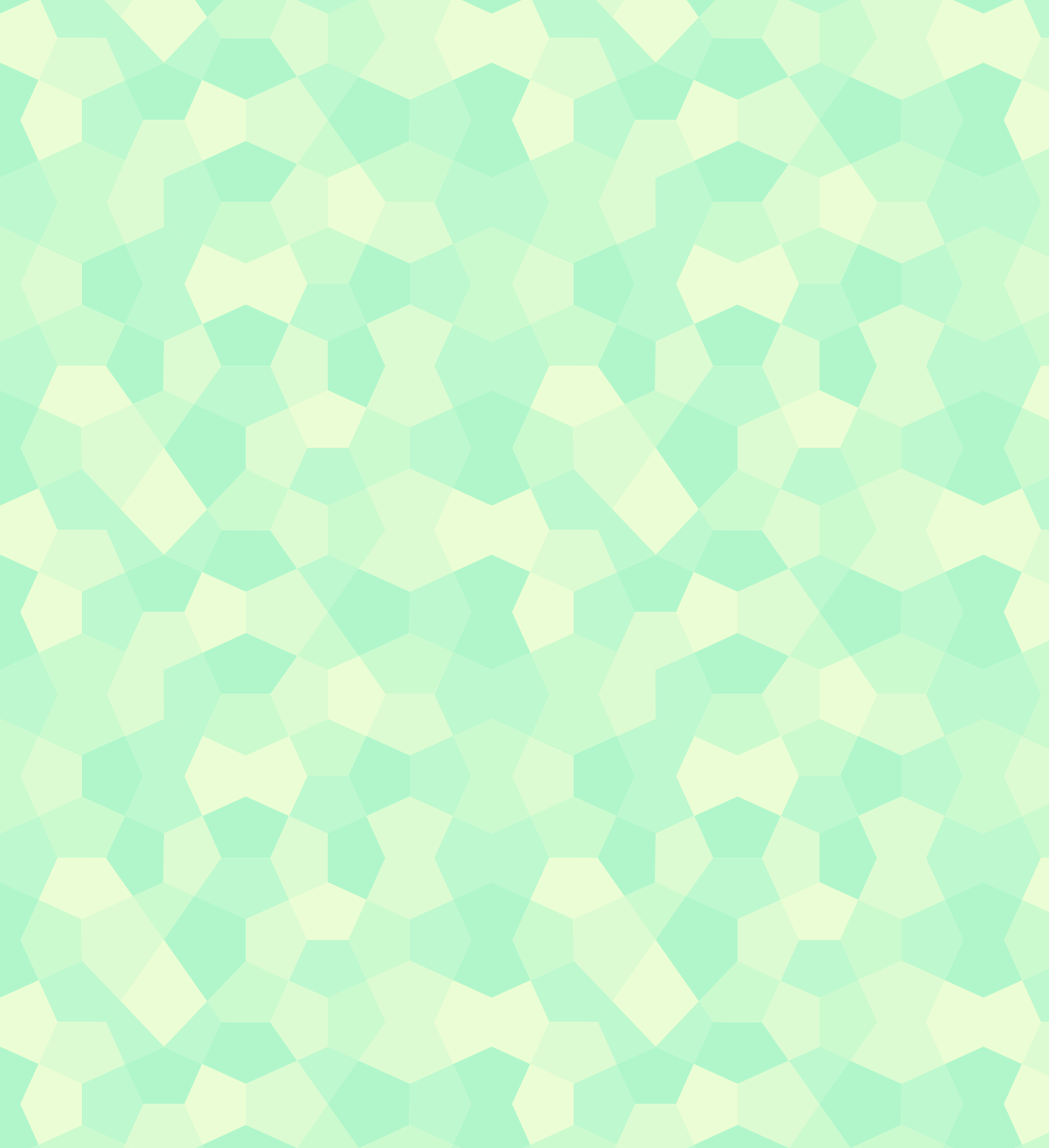
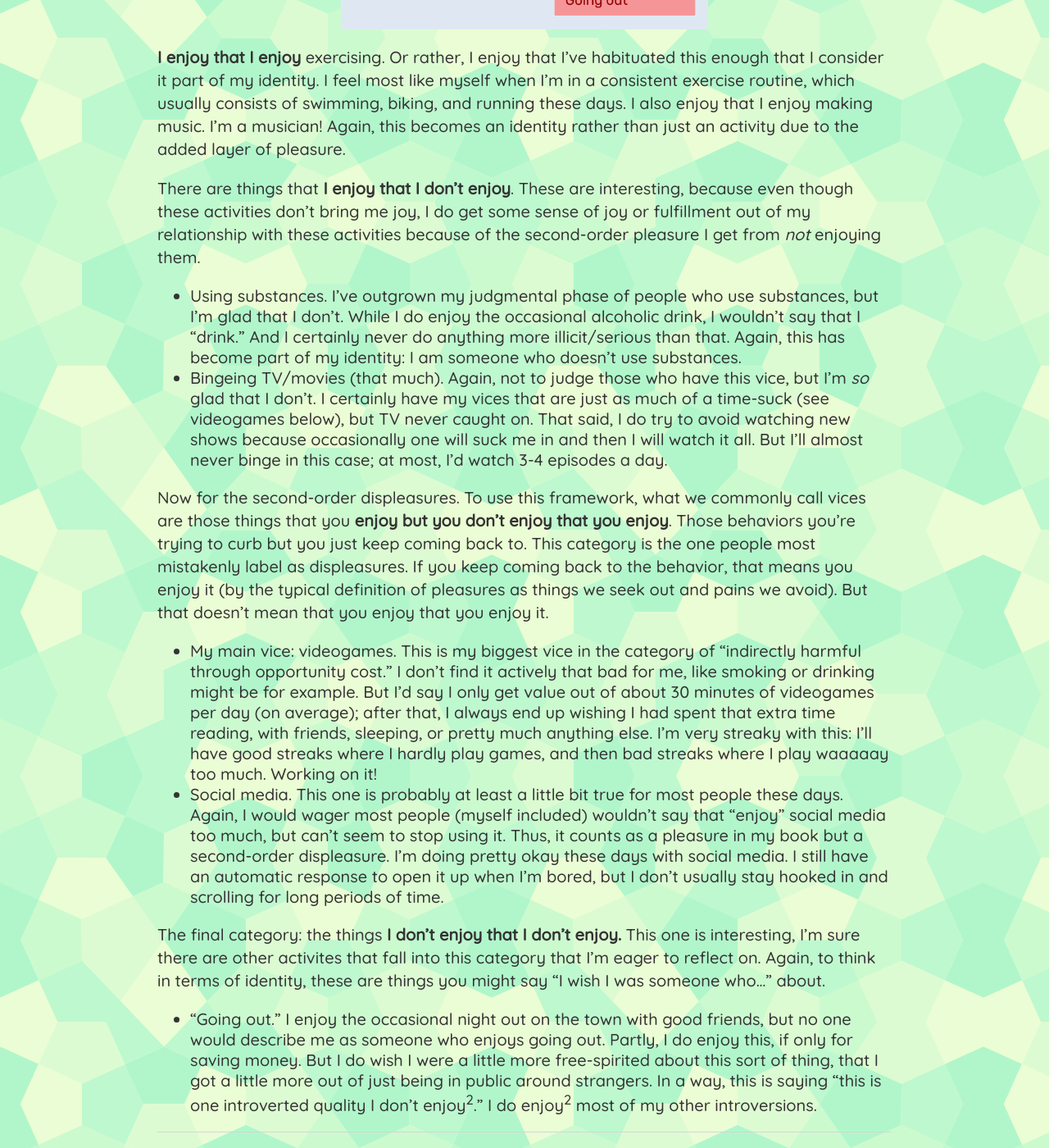
Before and after one commit to paulnakai/paulnakai.github.io, a Jekyll site: the page built from _posts/2019-11-10-second-order-pleasures.md, in a window 1280 px wide and 1400 px high, scrolled down 854 px. Shown: the whole window at 82% size. Built offline with Jekyll 4.4.1, drawn with Linux system fonts in a browser that asks for light colours; Markdown is read by kramdown in place of the engine named in the settings; some of the changed text lies outside the part shown.

Commit message:
Blog post

```diff
--- a/_posts/2019-11-10-second-order-pleasures.md
+++ b/_posts/2019-11-10-second-order-pleasures.md
@@ -1,30 +1,27 @@
 ---
 layout: post
-title: "Second-order pleasures"
+title: "Second-order pleasures: who we choose to be, not default to be"
 date: 2019-11-10
 ---
 
-Work in progress.
+I like lying in bed in the mornings. But do I *like* that I like lying in bed in the morning? No. Our second-order pleasures — our like-that-I-likes (or in this case, don't-like-that-I-like) — are important to understand. We may not have much control over how much we enjoy ice cream or exercise, but we can aspire to like them more or less. Those aspirations, not our basic dopamine response, best define who we are.
 
-Illustration: Eisenhower matrix-type thing.
+At least, I found this model personally informative. Second-order pleasures line up with how I view myself. If you say to yourself, "I am a person that ____," your second-order pleasures reflect your answers better than your basic pleasures do. Here are some of my second-order pleasures and displeasures to explain what I mean.
 
-What things do I enjoy that I enjoy,
-enjoy that I don't enjoy,
-don't enjoy that I enjoy,
-don't enjoy that I don't enjoy?
+<img src="/img/pleasures.png" alt="My pleasures as second-order pleasures" height="50%" width="50%" class="center-image">
 
-To me, second-order pleasures line up with how I view myself. If you say to yourself, "I am a person that ____," your second-order pleasures reflect your answers. They reflect your aspirations, but also your self-ascribed identity.
+**I enjoy that I enjoy** exercising. Or rather, I enjoy that I've habituated this enough that I consider it part of my identity. I feel most like myself when I'm in a consistent exercise routine, which usually consists of swimming, biking, and running these days. I also enjoy that I enjoy making music. I'm a musician! Again, this becomes an identity rather than just an activity due to the added layer of pleasure.
 
-Examples for me:
+There are things that **I enjoy that I don't enjoy**. These are interesting, because even though these activities don't bring me joy, I do get some sense of joy or fulfillment out of my relationship with these activities because of the second-order pleasure I get from *not* enjoying them.
 
-I enjoy that I enjoy
--exercising
--music
++ Using substances. I've outgrown my judgmental phase of people who use substances, but I'm glad that I don't. While I do enjoy the occasional alcoholic drink, I wouldn't say that I "drink." And I certainly never do anything more illicit/serious than that. Again, this has become part of my identity: I am someone who doesn't use substances.
++ Bingeing TV/movies (that much). Again, not to judge those who have this vice, but I'm *so* glad that I don't. I certainly have my vices that are just as much of a time-suck (see videogames below), but TV never caught on. That said, I do try to avoid watching new shows because occasionally one will suck me in and then I will watch it all. But I'll almost never binge in this case; at most, I'd watch 3-4 episodes a day.
 
-I enjoy that I don't enjoy
--using substances
+Now for the second-order displeasures. To use this framework, what we commonly call vices are those things that you **enjoy but you don't enjoy that you enjoy**. Those behaviors you're trying to curb but you just keep coming back to. This category is the one people most mistakenly label as displeasures. If you keep coming back to the behavior, that means you enjoy it (by the typical definition of pleasures as things we seek out and pains we avoid). But that doesn't mean that you enjoy that you enjoy it.
 
-I don't enjoy that I enjoy
--videogames
++ My main vice: videogames. This is my biggest vice in the category of "indirectly harmful through opportunity cost." I don't find it actively that bad for me, like smoking or drinking might be for example. But I'd say I only get value out of about 30 minutes of videogames per day (on average); after that, I always end up wishing I had spent that extra time reading, with friends, sleeping, or pretty much anything else. I'm very streaky with this: I'll have good streaks where I hardly play games, and then bad streaks where I play waaaaay too much. Working on it!
++ Social media. This one is probably at least a little bit true for most people these days. Again, I would wager most people (myself included) wouldn't say that "enjoy" social media too much, but can't seem to stop using it. Thus, it counts as a pleasure in my book but a second-order displeasure. I'm doing pretty okay these days with social media. I still have an automatic response to open it up when I'm bored, but I don't usually stay hooked in and scrolling for long periods of time.
 
-I don't enjoy that I don't enjoy
+The final category: the things **I don't enjoy that I don't enjoy.** This one is interesting, I'm sure there are other activites that fall into this category that I'm eager to reflect on. Again, to think in terms of identity, these are things you might say "I wish I was someone who..." about.
+
++ "Going out." I enjoy the occasional night out on the town with good friends, but no one would describe me as someone who enjoys going out. Partly, I do enjoy this, if only for saving money. But I do wish I were a little more free-spirited about this sort of thing, that I got a little more out of just being in public around strangers. In a way, this is saying "this is one introverted quality I don't enjoy<sup>2</sup>." I do enjoy<sup>2</sup> most of my other introversions.
```
Also changed, not shown: _posts/2019-11-09-my-website.md (+2 -0 lines), people.md (+5 -0 lines), img/pleasures.png (added), 1 other file.
